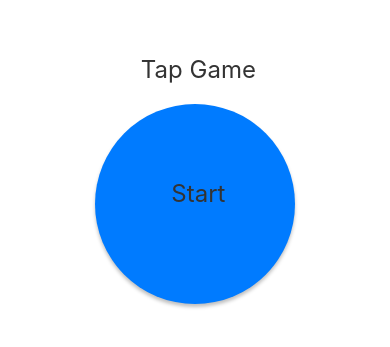
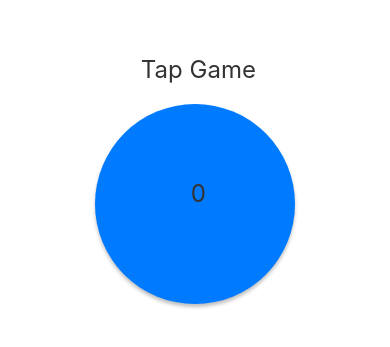
Before and after one commit to TejalKanti/tap-game, a React Native app: screen / in a window 390 px wide. Shown: the part 243-590 px from the top of the page. Built offline with nearby package versions, Linux system fonts and the light colour scheme.

Commit message:
code: const code added

```diff
--- a/App.tsx
+++ b/App.tsx
@@ -2,11 +2,20 @@ import { useEffect, useState } from 'react';
 import { StyleSheet, Text, View , TouchableOpacity} from 'react-native';
 
 export default function App() {
+  const [taps, setTaps] = useState<number>(0);
+
+  const handleTap = ()=> {
+    setTaps(taps + 1);
+  }
+
   return (
     <View style={styles.container}>
       <Text style={styles.title}> Tap Game</Text>
-      <TouchableOpacity style={styles.button}>
-        <Text style={styles.title}> Start</Text>
+      <TouchableOpacity
+        style={styles.button}
+        onPress={handleTap}
+      >
+        <Text style={styles.title}> {taps}</Text>
       </TouchableOpacity>
     </View>
   );
```
